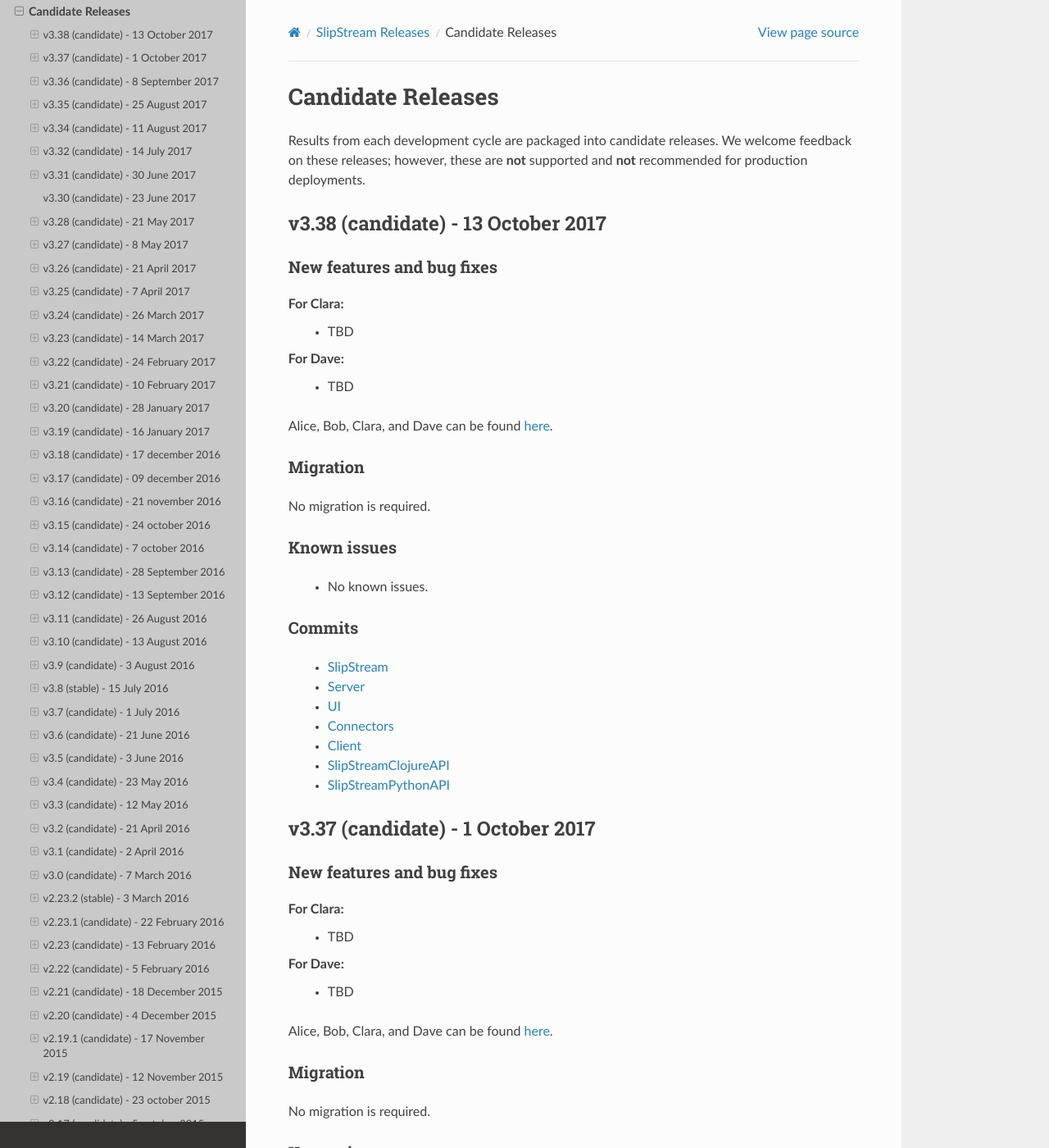
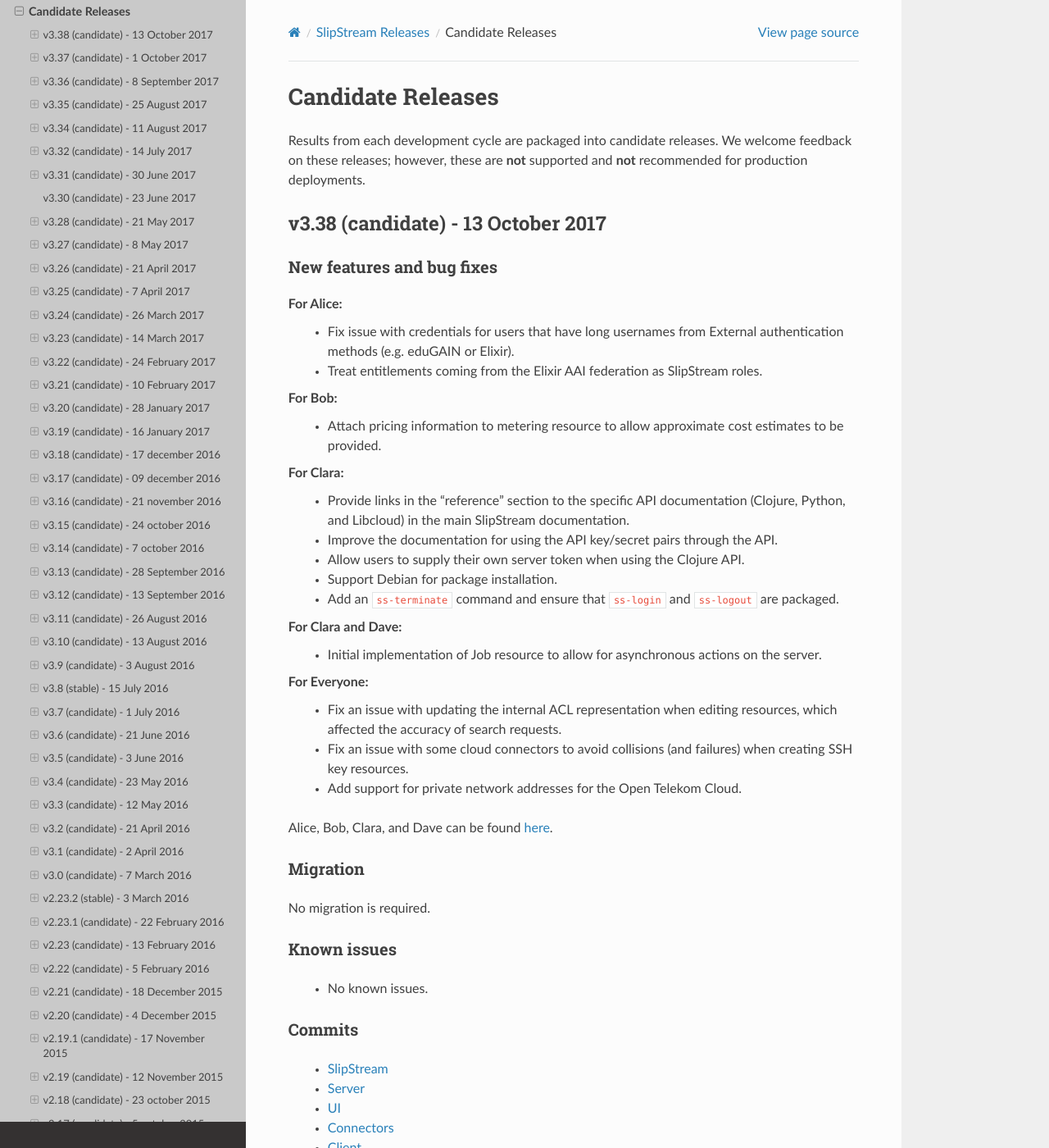
Before and after one commit to slipstream/SlipStreamDocumentation, a Sphinx documentation site: the page built from docs/release_notes/candidate_releases.rst, in a window 1280 px wide and 1400 px high. Shown: the whole window at 82% size. Built offline with Sphinx 7.4.7 and the Read the Docs theme 2.0.0, drawn with Linux system fonts in a browser that asks for light colours; some of the changed text lies outside the part shown.

Commit message:
v3.37 and v3.38 release notes

```diff
--- a/docs/release_notes/candidate_releases.rst
+++ b/docs/release_notes/candidate_releases.rst
@@ -12,10 +12,39 @@
 New features and bug fixes
 ~~~~~~~~~~~~~~~~~~~~~~~~~~
 
+For Alice:
+ - Fix issue with credentials for users that have long usernames from
+   External authentication methods (e.g. eduGAIN or Elixir).
+ - Treat entitlements coming from the Elixir AAI federation as
+   SlipStream roles.
+
+For Bob:
+ - Attach pricing information to metering resource to allow
+   approximate cost estimates to be provided.
+
 For Clara:
- - TBD
-For Dave:
- - TBD
+ - Provide links in the "reference" section to the specific API
+   documentation (Clojure, Python, and Libcloud) in the main
+   SlipStream documentation.
+ - Improve the documentation for using the API key/secret pairs
+   through the API.
+ - Allow users to supply their own server token when using the Clojure
+   API.
+ - Support Debian for package installation.
+ - Add an ``ss-terminate`` command and ensure that ``ss-login`` and
+   ``ss-logout`` are packaged.
+
+For Clara and Dave:
+ - Initial implementation of Job resource to allow for asynchronous
+   actions on the server.
+
+For Everyone:
+ - Fix an issue with updating the internal ACL representation when
+   editing resources, which affected the accuracy of search requests.
+ - Fix an issue with some cloud connectors to avoid collisions (and
+   failures) when creating SSH key resources.
+ - Add support for private network addresses for the Open Telekom
+   Cloud.
 
 Alice, Bob, Clara, and Dave can be found
 `here <http://sixsq.com/personae/>`_.
@@ -49,9 +78,26 @@
 ~~~~~~~~~~~~~~~~~~~~~~~~~~
 
 For Clara:
- - TBD
-For Dave:
- - TBD
+ - Improve the error messages when trying to upload CIMI resources
+   that do not follow the defined resource schema.
+ - Provide a ServiceBenchmark resource that allows users to post
+   performance and reliability information concerning cloud resources
+   and services.
+ - Adapt language-specific libraries to use "Session" resources for
+   authentication, allowing also the use of API key/secret pairs.
+ - Provide a Libcloud driver for SlipStream.  See the documentation
+   for details.
+
+For Bob:
+ - Implement new resource usage and metering scheme to provide
+   flexible mechanism for usage and billing reports.  This involves
+   the new VirtualMachine, Quota, and Metering resources.
+ - Provide an initial implementation of a cloud credentials resource
+   that will eventually permit sharing of credentials between users.
+
+For Everyone:
+ - Add a wait for a routable IP address in the node executor to avoid
+   unnecessary deployment failures.
 
 Alice, Bob, Clara, and Dave can be found
 `here <http://sixsq.com/personae/>`_.
```
